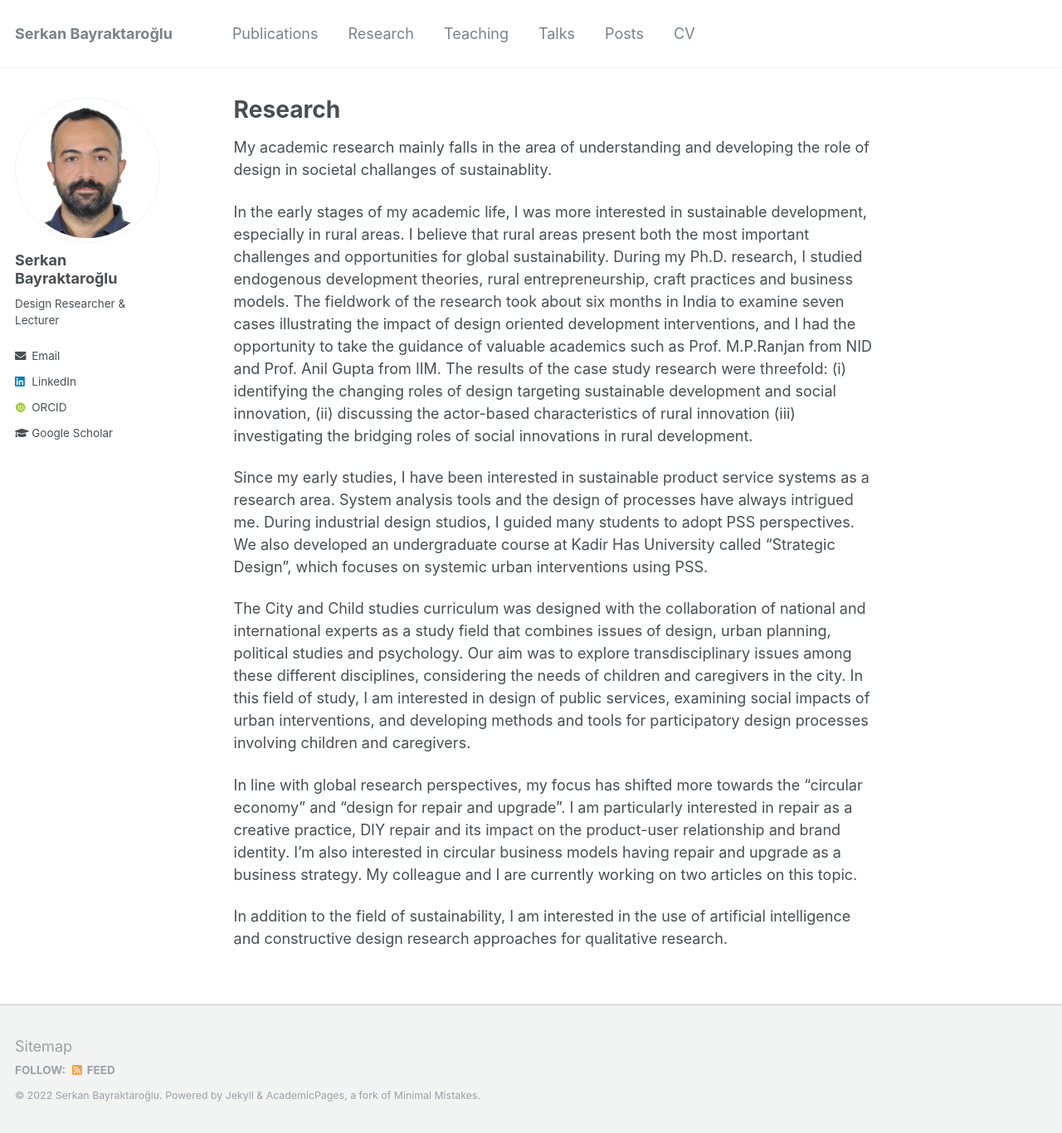
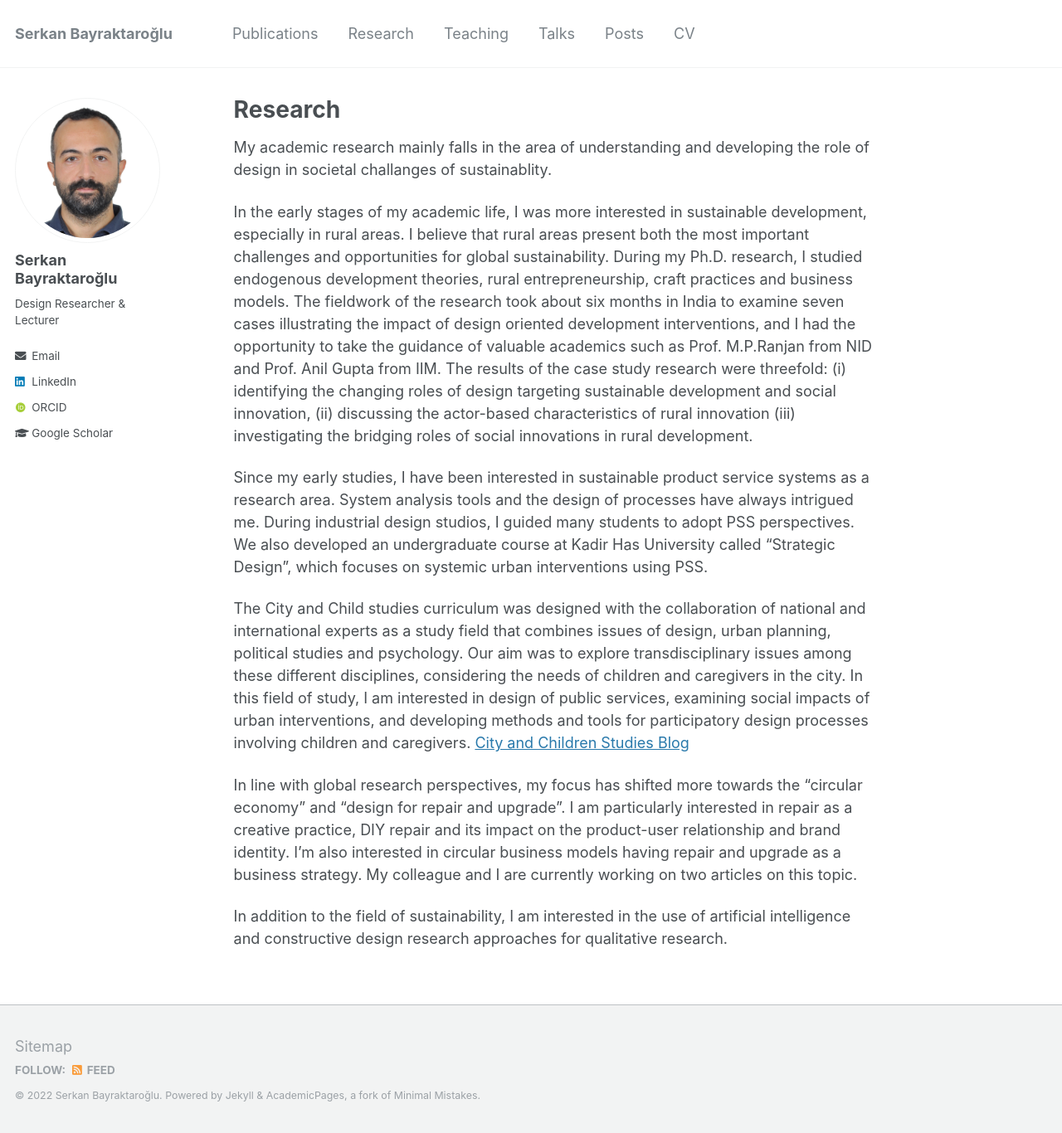
Before and after one commit to serkanbayraktaroglu/serkanbayraktaroglu.github.io, a Jekyll site: the page built from _pages/research.md, in a window 1280 px wide and 1366 px high. Shown: the whole window at 83% size. Built offline with Jekyll 4.4.1, drawn with Linux system fonts in a browser that asks for light colours; some web fonts are replaced.

Commit message:
Update research.md

```diff
--- a/_pages/research.md
+++ b/_pages/research.md
@@ -14,6 +14,8 @@ In the early stages of my academic life, I was more interested in sustainable de
 Since my early studies, I have been interested in sustainable product service systems as a research area. System analysis tools and the design of processes have always intrigued me. During industrial design studios, I guided many students to adopt PSS perspectives. We also developed an undergraduate course at Kadir Has University called "Strategic Design", which focuses on systemic urban interventions using PSS.
 
 The City and Child studies curriculum was designed with the collaboration of national and international experts as a study field that combines issues of design, urban planning, political studies and psychology. Our aim was to explore transdisciplinary issues among these different disciplines, considering the needs of children and caregivers in the city. In this field of study, I am interested in design of public services,  examining social impacts of urban interventions, and developing methods and tools for participatory design processes involving children and caregivers.
+[City and Children Studies Blog](https://city-and-children-studies.tumblr.com/)
+
 
 In line with global research perspectives, my focus has shifted more towards the "circular economy" and "design for repair and upgrade". I am particularly interested in repair as a creative practice, DIY repair and its impact on the product-user relationship and brand identity. I'm also interested in circular business models having repair and upgrade as a business strategy. My colleague and I are currently working on two articles on this topic.
 
```
